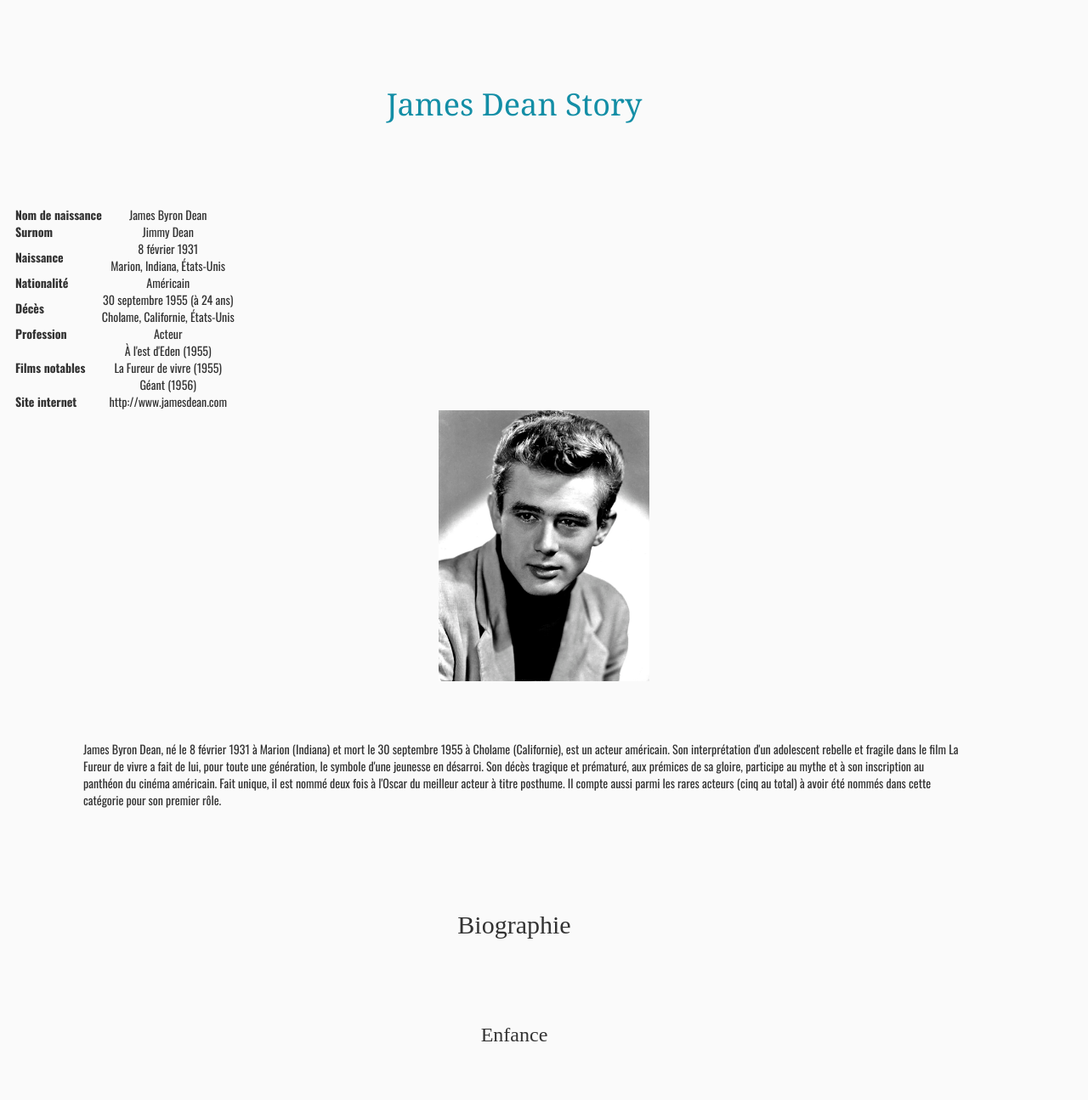
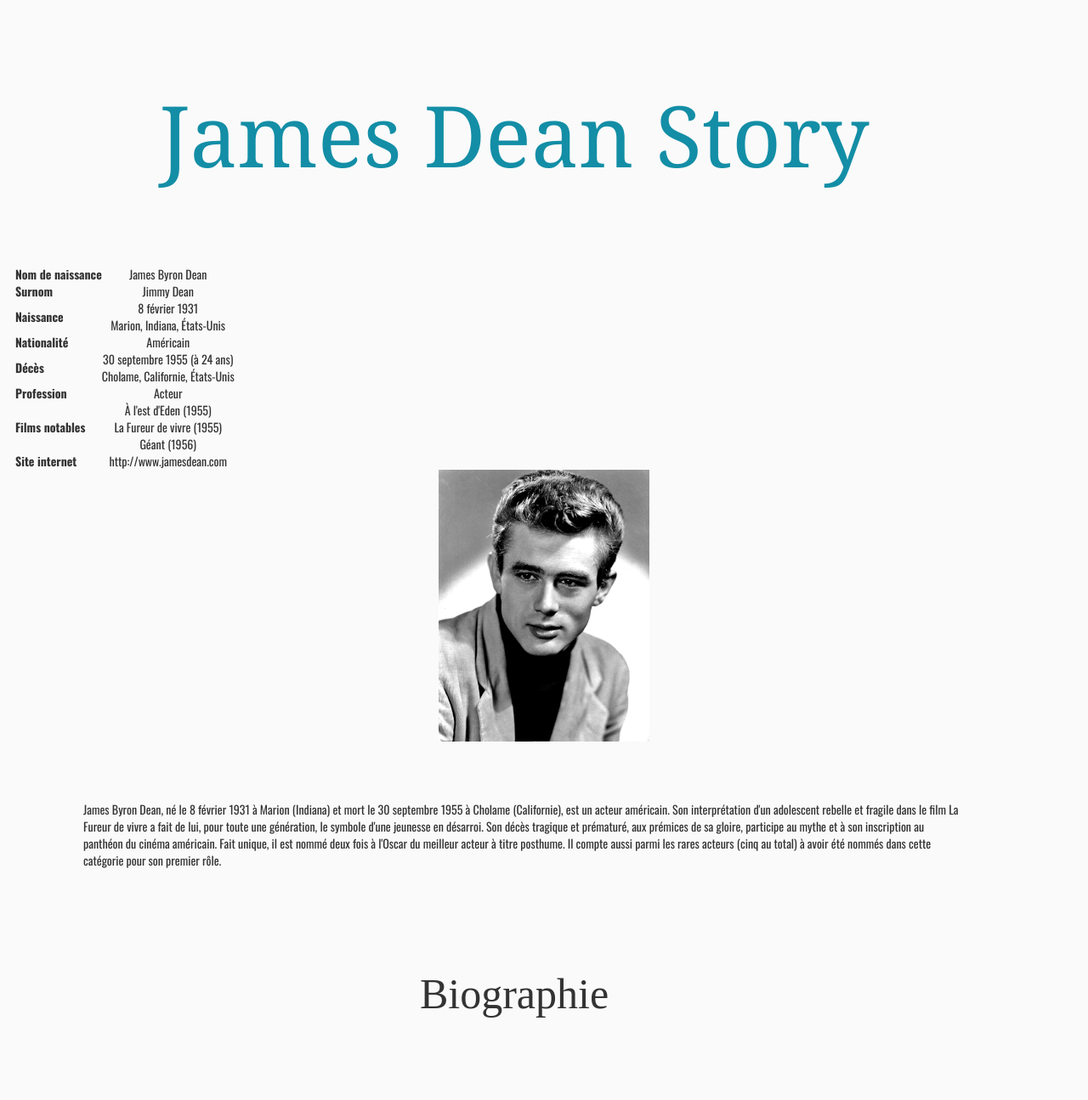
Before and after one commit to scruchon/DeadStars, a plain HTML site: page index.html in a window 1280 px wide. Shown: the top 1295 px of the page at 85% size. Drawn offline with nearby package versions, Linux system fonts and the light colour scheme.

Commit message:
Taille des fonts
Changement des tailles fonts de h1, h2 et h3

```diff
--- a/css/style.css
+++ b/css/style.css
@@ -45,12 +45,15 @@ h1{
 	text-align: center;
 	color: #138EA6;
 	font-family:georgia, serif;
+	font-size: 100px;
 }
 
 h2{
 	font-family: 'Playfair Display', serif;
+	font-size: 50px;
 	}
 
 h3 {
 	font-family: 'Playfair Display', serif;
+	font-size: 35px;
 }
```
